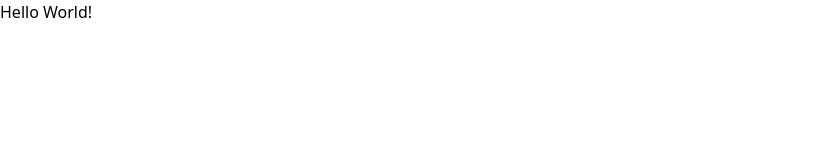
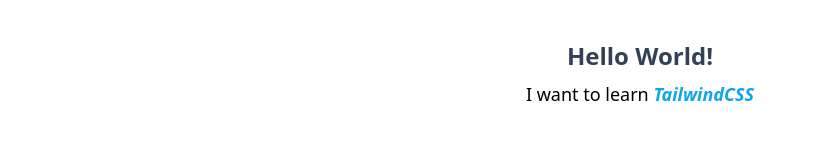
Before and after one commit to sandiarbaa/layouting-single-page-tailwindcss, a website: page index.html in a window 1280 px wide. Shown: the whole page, without its empty margins (0-816 px from the left). Drawn offline with Linux system fonts and the light colour scheme.

Commit message:
style: adding tagline in index.html

```diff
--- a/index.html
+++ b/index.html
@@ -7,6 +7,12 @@
     <link rel="stylesheet" href="public/css/style.css" />
   </head>
   <body>
-    <h1>Hello World!</h1>
+    <div class="mx-auto text-center">
+      <h1 class="font-bold text-slate-700 text-2xl mt-10 mb-2">Hello World!</h1>
+      <p class="text-lg">
+        I want to learn
+        <span class="text-sky-500 font-semibold italic">TailwindCSS</span>
+      </p>
+    </div>
   </body>
 </html>
--- a/tailwind.config.js
+++ b/tailwind.config.js
@@ -1,6 +1,6 @@
 /** @type {import('tailwindcss').Config} */
 module.exports = {
-  content: ["./public/**/*.{html,js}"],
+  content: ["./public/**/*.{html,js}", "./index.html"],
   theme: {
     extend: {},
   },
```
Also changed, not shown: public/css/style.css.
